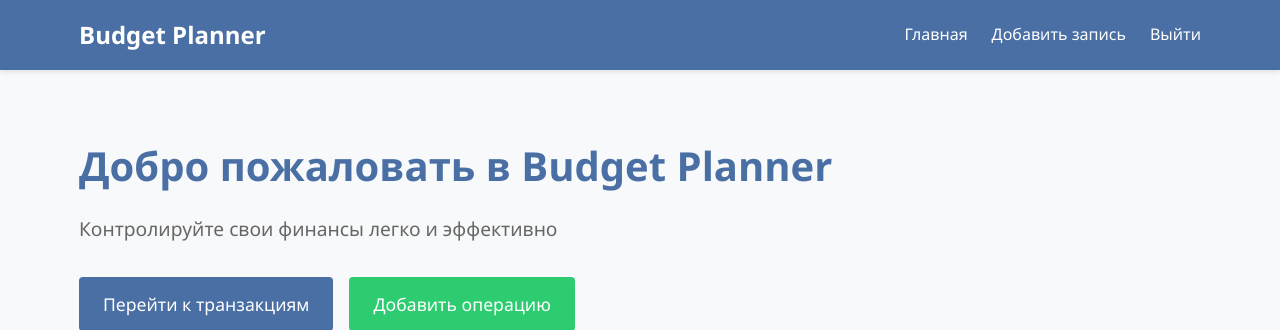
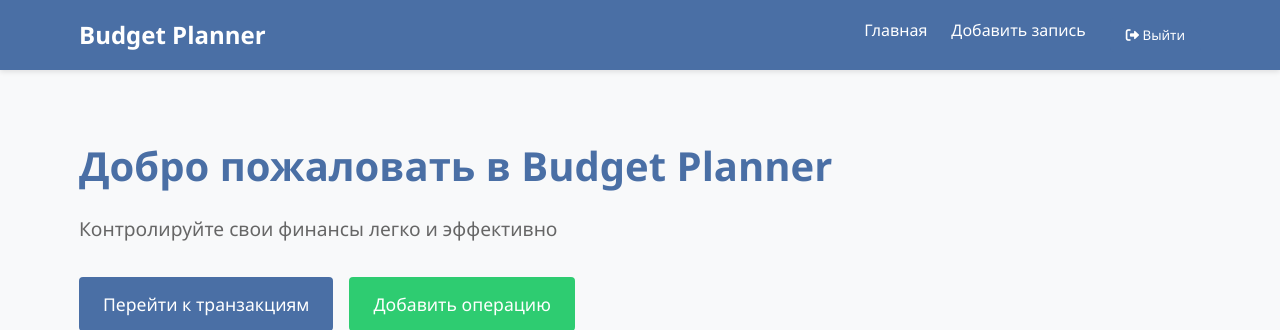
Before and after one commit to ManilkinViktor/BudgetMaintenance, a Django app: page / in a window 1280 px wide. Shown: the top 330 px of the page. Run offline with Django 5.2, Linux system fonts and the light colour scheme; the visitor is signed in with stand-in values (Sample User, id 1); data comes from the database, SQL or seed files in the repository; data that the repository does not hold is empty.

Commit message:
update logout

```diff
--- a/budget_maintenance/static/css/styles.css
+++ b/budget_maintenance/static/css/styles.css
@@ -51,7 +51,8 @@ nav {
     list-style: none;
 }
 
-.nav-links li {
+.nav-links li,
+.nav-links form {
     margin-left: 1.5rem;
 }
 
--- a/budget_maintenance/templates/base.html
+++ b/budget_maintenance/templates/base.html
@@ -17,7 +17,12 @@
                     {% if user.is_authenticated %}
                         <li><a href="{% url 'transaction_list' %}">Главная</a></li>
                         <li><a href="{% url 'transaction_create' %}">Добавить запись</a></li>
-                        <li><a href="{% url 'logout' %}">Выйти</a></li>
+                        <form action="{% url 'logout' %}" method="post" class="d-inline">
+                            {% csrf_token %}
+                            <button type="submit" class="btn btn-outline-danger logout-btn">
+                                <i class="fas fa-sign-out-alt"></i> Выйти
+                            </button>
+                        </form>
                     {% else %}
                         <li><a href="{% url 'login' %}">Войти</a></li>
                         <li><a href="{% url 'signup' %}">Регистрация</a></li>
--- a/budget_maintenance/urls.py
+++ b/budget_maintenance/urls.py
@@ -1,10 +1,13 @@
 from django.urls import path, include
+from django.contrib.auth.views import LogoutView
 from . import views
 
 urlpatterns = [
     path('', views.HomeView.as_view(), name='home'),
     path('accounts/', include('django.contrib.auth.urls')),
     path('signup/', views.SignUpView.as_view(), name='signup'),
+    path('logout/', LogoutView.as_view(next_page='home'), name='logout'),
+
 
     # Transaction URLs
     path('transactions/', views.TransactionListView.as_view(), name='transaction_list'),
--- a/project/settings.py
+++ b/project/settings.py
@@ -136,3 +136,5 @@ DATETIME_INPUT_FORMATS = [
     '%m/%d/%Y %H:%M',  # '10/25/2006 14:30'
     '%m/%d/%y %H:%M',  # '10/25/06 14:30'
 ]
+
+LOGOUT_REDIRECT_URL = 'home'
```
